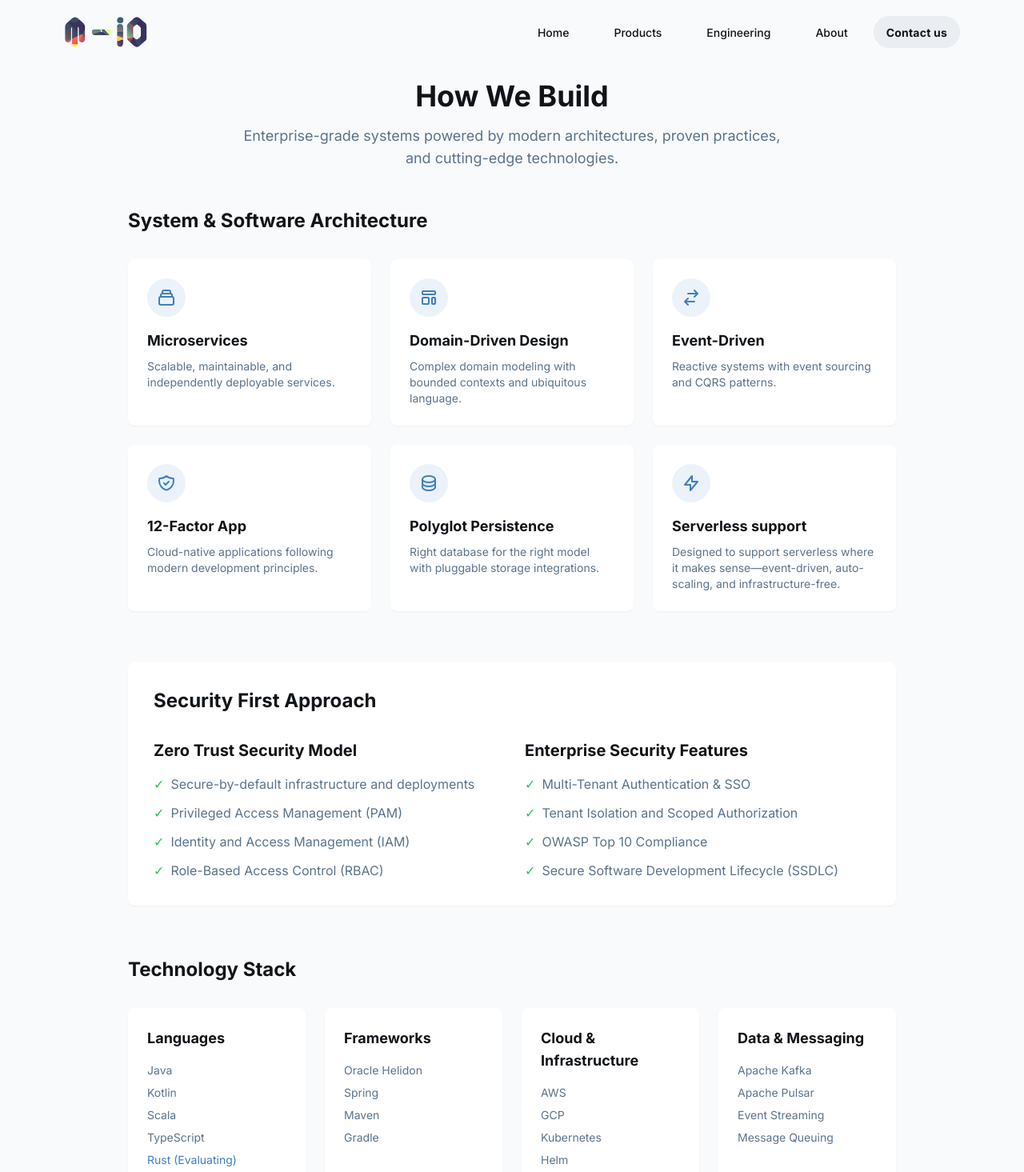
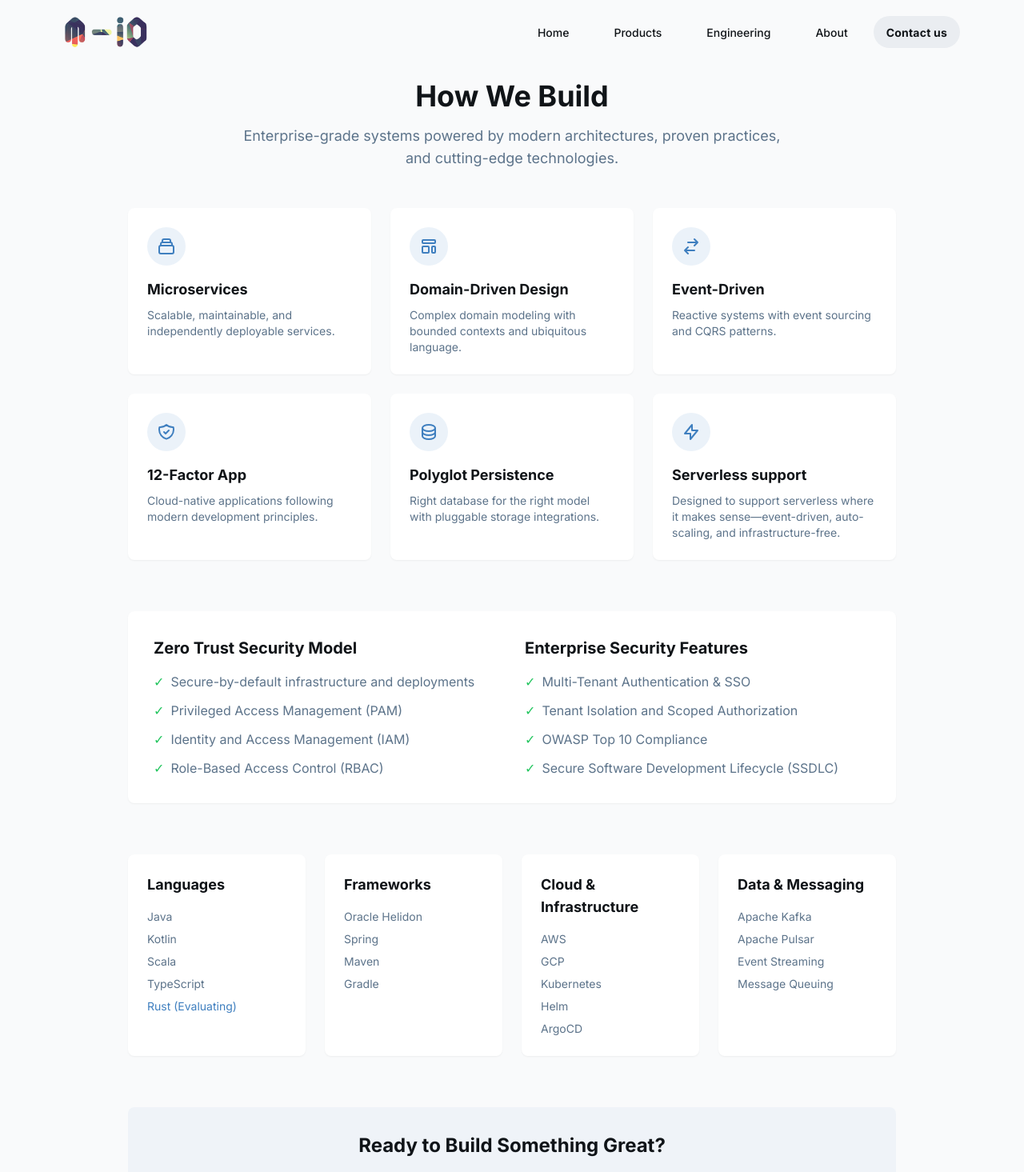
Before and after one commit to memoria-io/memoria-io.github.io, a Vue app: page /engineering in a window 1280 px wide. Shown: the top 1465 px of the page at 80% size. Built offline with nearby package versions, Linux system fonts and the light colour scheme.

Commit message:
removing some headers

```diff
--- a/src/pages/About.vue
+++ b/src/pages/About.vue
@@ -55,7 +55,6 @@
 
       <!-- Values Section -->
       <section class="mb-16">
-        <h2 class="text-[#101418] text-2xl font-bold mb-8">Our Values</h2>
         <div class="grid grid-cols-1 md:grid-cols-3 gap-8">
           <!-- Simplicity -->
           <div class="bg-white rounded-lg p-6 shadow-sm hover:shadow-md transition-all">
--- a/src/pages/Engineering.vue
+++ b/src/pages/Engineering.vue
@@ -11,7 +11,6 @@
 
       <!-- Architecture & Best Practices -->
       <section class="mb-16">
-        <h2 class="text-[#101418] text-2xl font-bold mb-8">System & Software Architecture</h2>
         <div class="grid grid-cols-1 md:grid-cols-2 lg:grid-cols-3 gap-6">
           <div class="bg-white rounded-lg p-6 shadow-sm hover:shadow-md transition-all">
             <div class="bg-[#3f7fbf] bg-opacity-10 p-3 rounded-full w-12 h-12 flex items-center justify-center mb-4">
@@ -77,7 +76,6 @@
 
       <!-- Security Section -->
       <section class="mb-16 bg-white rounded-lg p-8 shadow-sm">
-        <h2 class="text-[#101418] text-2xl font-bold mb-8">Security First Approach</h2>
         <div class="grid grid-cols-1 md:grid-cols-2 gap-8">
           <div class="space-y-4">
             <h3 class="text-[#101418] text-xl font-semibold mb-4">Zero Trust Security Model</h3>
@@ -126,7 +124,6 @@
 
       <!-- Technology Stack -->
       <section class="mb-16">
-        <h2 class="text-[#101418] text-2xl font-bold mb-8">Technology Stack</h2>
         <div class="grid grid-cols-1 md:grid-cols-2 lg:grid-cols-4 gap-6">
           <div class="bg-white rounded-lg p-6 shadow-sm">
             <h3 class="text-[#101418] text-lg font-semibold mb-4">Languages</h3>
```
